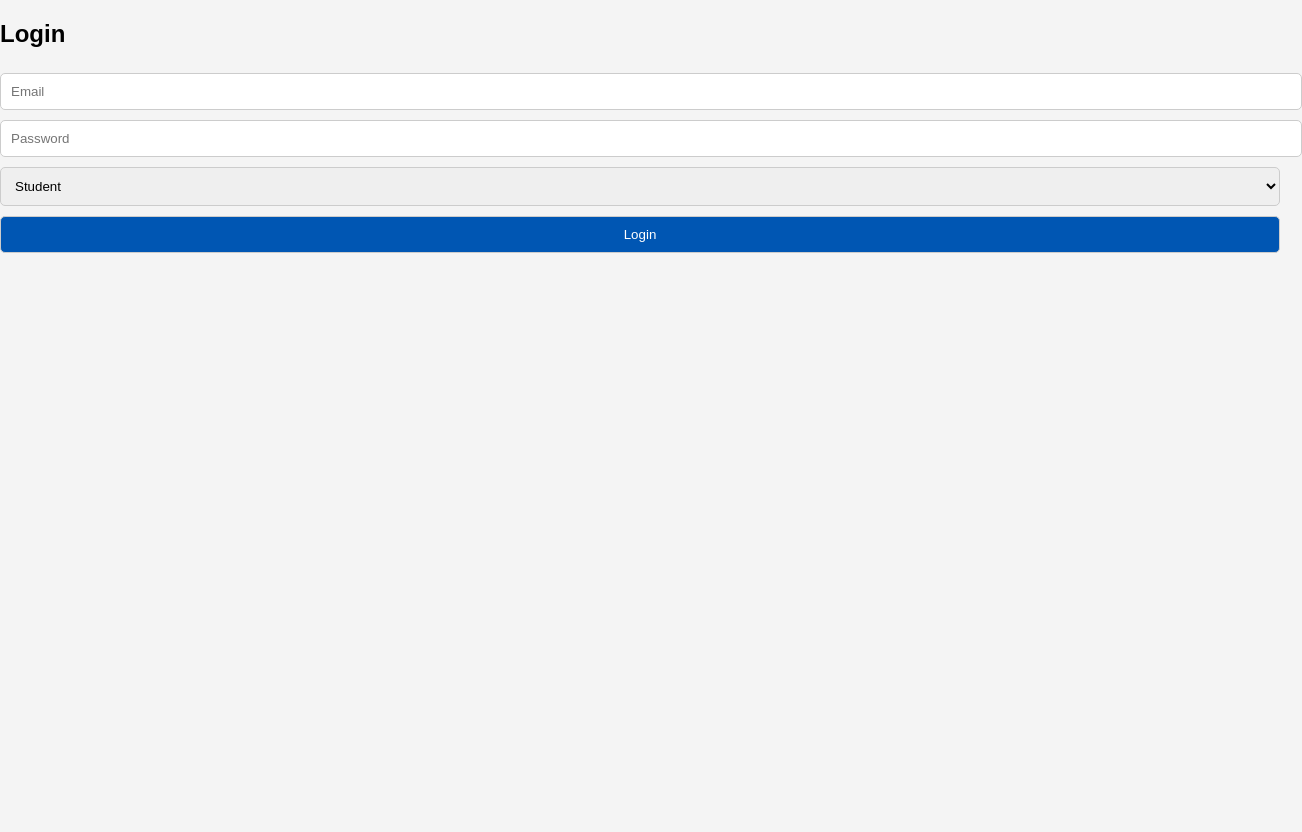
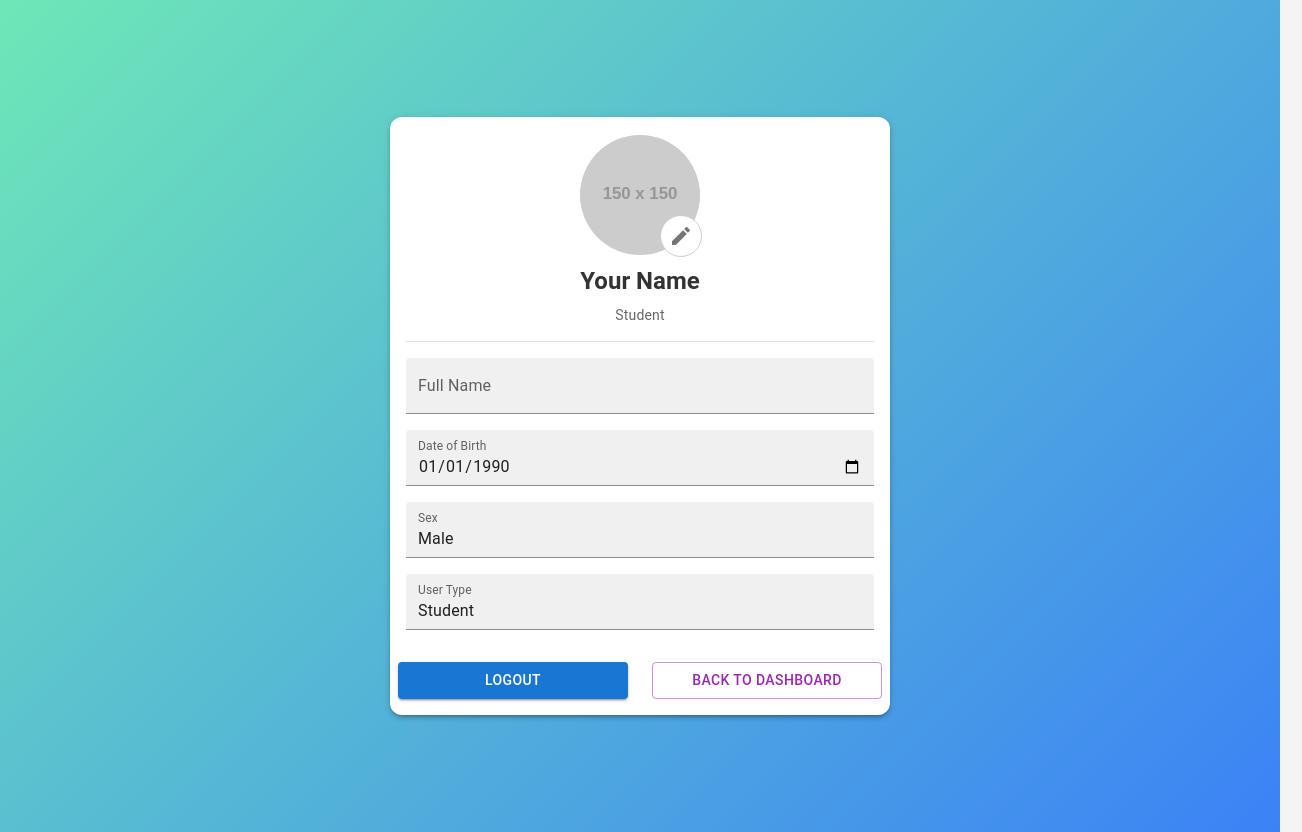
Before and after one commit to SgtRocket786/IAAS, a React (Create React App) app: page /profile in a window 1280 px wide. Before the commit this address led to /. Shown: the whole page, 1302 px wide, since content can reach past the window. Before the commit the page ends 800 px from the top, so only its background shows below. Built offline with nearby package versions, Linux system fonts and the light colour scheme.

Commit message:
Added Profile Page

```diff
--- a/package.json
+++ b/package.json
@@ -9,10 +9,14 @@
     "eject": "react-scripts eject"
   },
   "dependencies": {
+    "@emotion/react": "^11.14.0",
+    "@emotion/styled": "^11.14.0",
+    "@mui/icons-material": "^6.4.8",
+    "@mui/material": "^6.4.8",
     "axios": "^1.8.3",
     "react": "^18.2.0",
     "react-dom": "^18.2.0",
-    "react-router-dom": "^6.14.1",
+    "react-router-dom": "^6.30.0",
     "react-scripts": "^5.0.1"
   },
   "browserslist": {
--- a/src/App.jsx
+++ b/src/App.jsx
@@ -1,10 +1,18 @@
-
 import React from 'react';
-import AppRouter from './AppRouter';
-import './styles/global.css';  // ✅ Global styles applied everywhere
+import { BrowserRouter as Router, Routes, Route } from 'react-router-dom';
+import Dashboard from './pages/Dashboard';
+import Profile from './pages/Profile'; // Import the Profile page
+import './styles/global.css';  // Global styles applied everywhere
 
 function App() {
-    return <AppRouter />;
+  return (
+    <Router>
+      <Routes>
+        <Route path="/" element={<Dashboard />} />
+        <Route path="/profile" element={<Profile />} />
+      </Routes>
+    </Router>
+  );
 }
 
 export default App;
--- /dev/null
+++ b/src/pages/Profile.jsx
@@ -0,0 +1,177 @@
+import React, { useState } from 'react';
+import { useNavigate } from 'react-router-dom';
+import {
+  Avatar,
+  Box,
+  Button,
+  Card,
+  CardContent,
+  CardActions,
+  Divider,
+  Grid,
+  IconButton,
+  Stack,
+  TextField,
+  Typography
+} from '@mui/material';
+import EditIcon from '@mui/icons-material/Edit';
+
+const Profile = () => {
+  const navigate = useNavigate();
+  const [profilePic, setProfilePic] = useState('https://via.placeholder.com/150');
+  const [name, setName] = useState('');
+  const [dateOfBirth, setDateOfBirth] = useState('1990-01-01');
+  const [sex, setSex] = useState('Male');
+  const [userType, setUserType] = useState('Student');
+
+  const handleProfilePicChange = (e) => {
+    const file = e.target.files?.[0];
+    if (!file) return;
+    const imageUrl = URL.createObjectURL(file);
+    setProfilePic(imageUrl);
+  };
+
+  const handleLogout = () => {
+    navigate('/login');
+  };
+
+  const handleBackToDashboard = () => {
+    navigate('/dashboard');
+  };
+
+  return (
+    <Box
+      sx={{
+        minHeight: '100vh',
+        background: 'linear-gradient(135deg, #6EE7B7 0%, #3B82F6 100%)',
+        display: 'flex',
+        alignItems: 'center',
+        justifyContent: 'center',
+        p: 2
+      }}
+    >
+      <Card
+        sx={{
+          maxWidth: 500,
+          width: '100%',
+          borderRadius: 3,
+          backgroundColor: '#fff',
+          boxShadow: 3
+        }}
+      >
+        <CardContent>
+          <Stack spacing={1} alignItems="center" mb={2}>
+            <Box position="relative">
+              <Avatar
+                alt="Profile Picture"
+                src={profilePic}
+                sx={{
+                  width: 120,
+                  height: 120,
+                  border: '2px solid white'
+                }}
+              />
+              <IconButton
+                sx={{
+                  position: 'absolute',
+                  bottom: 0,
+                  right: 0,
+                  backgroundColor: 'white',
+                  border: '1px solid #ccc',
+                  '&:hover': {
+                    backgroundColor: '#f1f1f1'
+                  }
+                }}
+                aria-label="edit-picture"
+                component="label"
+              >
+                <EditIcon />
+                <input
+                  type="file"
+                  hidden
+                  accept="image/*"
+                  onChange={handleProfilePicChange}
+                />
+              </IconButton>
+            </Box>
+            <Typography
+              variant="h5"
+              fontWeight="bold"
+              sx={{ color: '#333', textAlign: 'center' }}
+            >
+              {name.trim() !== '' ? name : 'Your Name'}
+            </Typography>
+            <Typography variant="body2" color="text.secondary" textAlign="center">
+              {userType}
+            </Typography>
+          </Stack>
+          <Divider sx={{ my: 2 }} />
+          <Grid container spacing={2}>
+            <Grid item xs={12}>
+              <TextField
+                fullWidth
+                label="Full Name"
+                variant="filled"
+                color="primary"
+                value={name}
+                onChange={(e) => setName(e.target.value)}
+                placeholder="Type your name..."
+              />
+            </Grid>
+            <Grid item xs={12}>
+              <TextField
+                fullWidth
+                label="Date of Birth"
+                type="date"
+                variant="filled"
+                color="primary"
+                value={dateOfBirth}
+                onChange={(e) => setDateOfBirth(e.target.value)}
+                InputLabelProps={{ shrink: true }}
+              />
+            </Grid>
+            <Grid item xs={12}>
+              <TextField
+                fullWidth
+                label="Sex"
+                variant="filled"
+                color="primary"
+                value={sex}
+                onChange={(e) => setSex(e.target.value)}
+              />
+            </Grid>
+            <Grid item xs={12}>
+              <TextField
+                fullWidth
+                label="User Type"
+                variant="filled"
+                color="primary"
+                value={userType}
+                onChange={(e) => setUserType(e.target.value)}
+              />
+            </Grid>
+          </Grid>
+        </CardContent>
+        <CardActions sx={{ justifyContent: 'center', py: 2 }}>
+          <Button
+            variant="contained"
+            color="primary"
+            onClick={handleLogout}
+            sx={{ mr: 2 }}
+          >
+            Logout
+          </Button>
+          <Button
+            variant="outlined"
+            color="secondary"
+            onClick={handleBackToDashboard}
+          >
+            Back to Dashboard
+          </Button>
+        </CardActions>
+      </Card>
+    </Box>
+  );
+};
+
+export default Profile;
```
Also changed, not shown: 1 other file (tests, documents, lock files or other folders).
